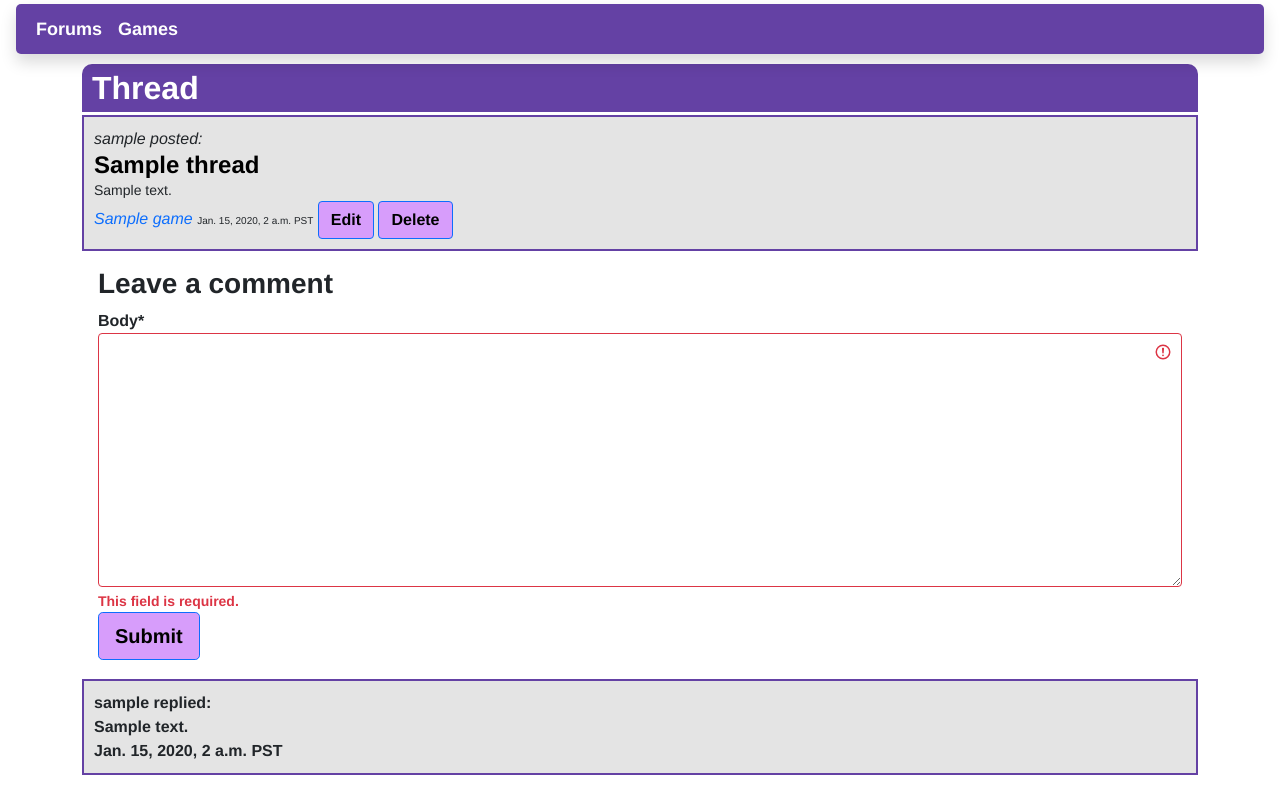
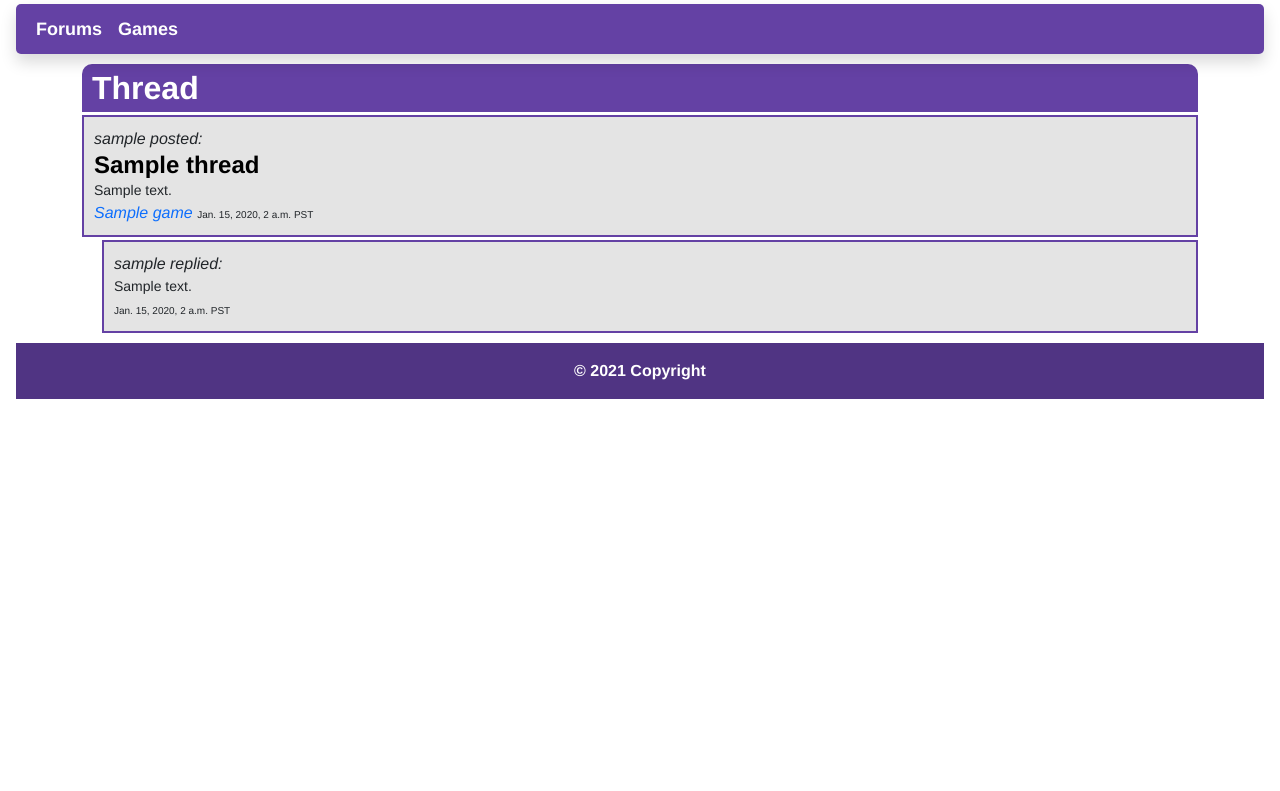
Before and after one commit to Lamsauce/twitchtalk, a Django app: page /1/ in a window 1280 px wide. Shown: the part 144-935 px from the top of the page. After the commit the page ends 543 px from the top, so only its background shows below. Run offline with Django 3.2, Linux system fonts and the light colour scheme; tables that the repository leaves empty hold one stand-in row (values such as "Sample post"); some libraries are stand-ins or nearby versions.

Commit message:
pretty much done, added footer, finished styles, touched up more on routing/auth restrictions

```diff
--- a/main_app/forms.py
+++ b/main_app/forms.py
@@ -25,6 +25,7 @@ class ThreadForm(forms.ModelForm):
 
 # Create Comment Model
 class CommentForm(forms.ModelForm):
+    body = forms.CharField(label='Leave a comment', max_length = 1000, widget=forms.TextInput(attrs={'autocomplete':'off'}))
     class Meta:
         model = Comment
         fields = ['body']
--- a/main_app/static/css/style.css
+++ b/main_app/static/css/style.css
@@ -43,12 +43,13 @@ nav {
     padding: 10px;
 }
 
+footer {
+    background-color: #6441A4;
+    color: white;
+    margin-top: 10px;
+}
+
 /* Buttons */
-
-#addButton {
-    float: right;
-    margin-right: 5px;
-}
 
 .btn {
     background-color: #D79DFB;
@@ -107,6 +108,9 @@ p {
     margin-bottom: 0px;
 }
 
+#comment-card {
+    margin-left: 20px;
+}
 
 /* Games on games index and show page */
 
@@ -136,6 +140,7 @@ img {
 
 #game-links {
     line-height: 0px;
+    text-decoration: none;
 }
 
 #game-content {
--- a/main_app/templates/base.html
+++ b/main_app/templates/base.html
@@ -69,9 +69,14 @@
     </main>
 
     <!-- FOOTER -->
-<!--
-    <footer class="footer">
-        <div>2021 TwitchTalk &nbsp</div>
-    </footer> -->
+    <footer class="text-center text-lg-start">
+        <!-- Grid container -->
+
+        <!-- Copyright -->
+        <div class="text-center p-3" style="background-color: rgba(0, 0, 0, 0.2)">
+          © 2021 Copyright
+        </div>
+        <!-- Copyright -->
+      </footer>
 </body>
 </html>
--- a/main_app/templates/deletethread.html
+++ b/main_app/templates/deletethread.html
@@ -2,6 +2,7 @@
 {% load crispy_forms_tags %}
 {% block content %}
 
+{% if user == thread.user %}
 <div class="container">
 <h2 class="page-content-header">Delete Thread</h2>
 <!-- Add a Thread FORM -->
@@ -13,4 +14,8 @@
     </form>
 </div>
 
+{% else %}
+<span>You must be logged in as the thread creator to delete this.</span>
+{% endif %}
+
 {% endblock %}
--- a/main_app/templates/editthread.html
+++ b/main_app/templates/editthread.html
@@ -2,6 +2,8 @@
 {% load crispy_forms_tags %}
 {% block content %}
 
+
+{% if user == thread.user %}
 <div class="container">
 <h2 class="page-content-header">Edit Thread</h2>
 
@@ -12,5 +14,8 @@
     <input type="submit" class="btn" value="Confirm">
     </form>
 </div>
+{% else %}
+<span>You must be logged in as the thread creator to edit this.</span>
+{% endif %}
 
 {% endblock %}
--- a/main_app/templates/thread.html
+++ b/main_app/templates/thread.html
@@ -12,29 +12,38 @@
     <p class="post-description">{{ thread.description }}</p>
     <a class="game-category" href="{% url 'showgame' thread.game.id %}">{{ thread.game }}</a>
     <span class="created-at">{{ thread.created_at }} PST</span>
+
+    {% if user == thread.user %}
     <a href="{% url 'editthread' thread.id %}" class="btn btn-primary">Edit</a>
     <a href="{% url 'deletethread' thread.id %}" class="btn btn-primary">Delete</a>
+    {% endif %}
   </div>
 </div>
 
 
 <!-- ADD COMMENT -->
+
+{% if user.is_authenticated %}
+<div class="card">
   <div class="card-body">
     <h3>Leave a comment</h3>
-  <form method="POST"> <!-- needs action -->
+    <form method="POST">
       {% csrf_token %}
       {{ comment_form|crispy }}
       <button type="submit" class="btn btn-primary btn-lg">Submit</button>
     </form>
   </div>
+</div>
+{% endif %}
 
 <!-- COMMENTS -->
+
 {% for comment in comments %}
-  <div class="card">
+  <div class="card" id="comment-card">
       <div class="card-content">
-       <p>{{ comment.user }} replied:</p>
-      <p>{{ comment.body }}</p>
-      <p>{{ comment.created_at }} PST</p>
+      <span class="thread-user">{{ comment.user }} replied:</span>
+       <p class="post-description">{{ comment.body }}</p>
+      <span class="created-at">{{ thread.created_at }} PST</span>
       </div>
   </div>
 {% endfor %}
--- a/main_app/views.py
+++ b/main_app/views.py
@@ -90,14 +90,15 @@ def editthread(request, thread_id):
             new_thread = thread_form.save(commit=False)
             new_thread.user = request.user
             new_thread.save()
+            context= {'thread': thread}
             return redirect('/', thread)
 
     thread_form = ThreadForm(instance=thread)
-    return render(request, 'editthread.html', context = {'thread_form': thread_form})
+    return render(request, 'editthread.html', context = {'thread_form': thread_form, 'thread': thread})
 
 def deletethread(request, thread_id):
     thread = Thread.objects.get(id=thread_id)
-    context = {}
+    context = {'thread': thread}
     if request.method == 'POST':
         thread.delete()
         return HttpResponseRedirect("/")
```
Also changed, not shown: media/images/Dead_By_Daylight_nAbzpa5.jpg (added), media/images/Dota_2-144x192.jpg (added), media/images/Hearthstone-144x192.jpg (added), media/images/MINECARFT.jpg (added), media/images/Rocket_League-144x192_j7eD6N1.jpg (added), media/images/VALORANT-144x192_fqXHtMc.jpg (added), media/images/league_of_legends_5tIYGWR.jpg (added), media/images/overwatch_nm46qJM.jpg (added). Lines whose indentation alone changed are shown as unchanged.
